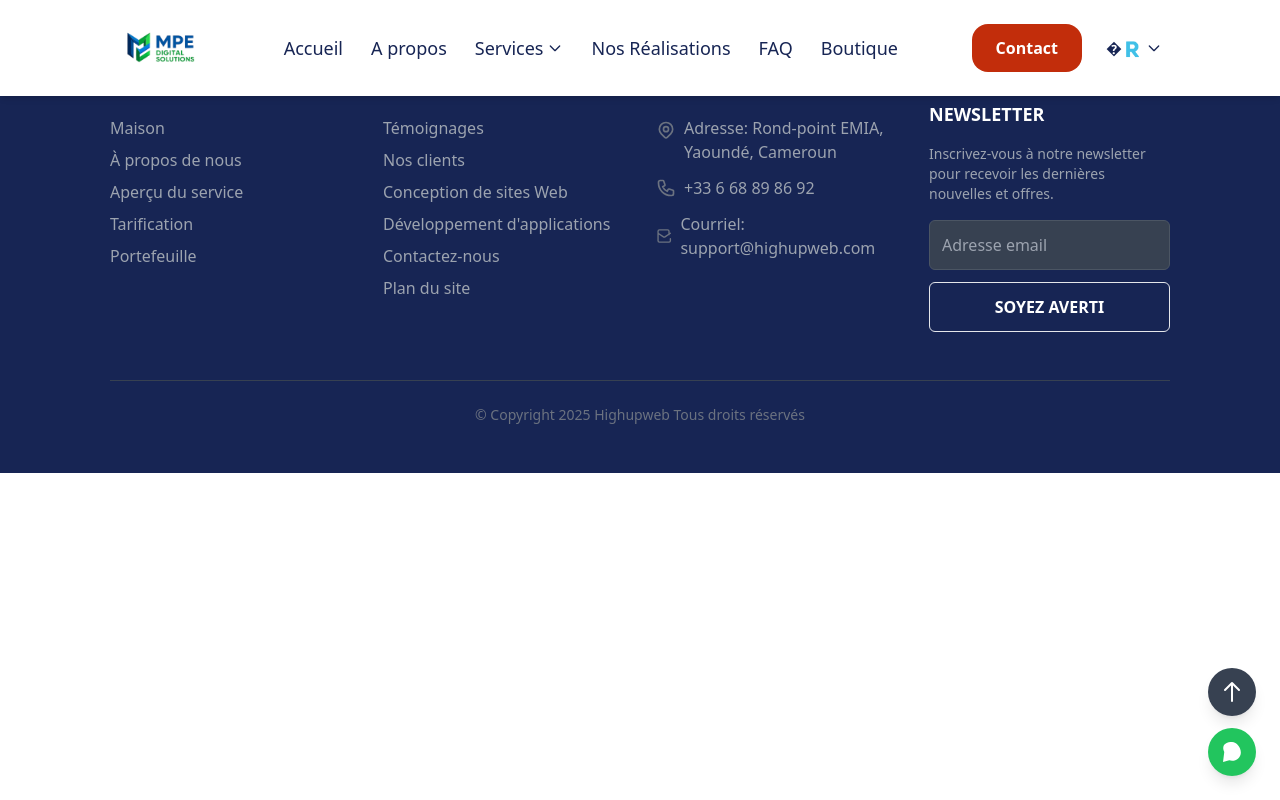
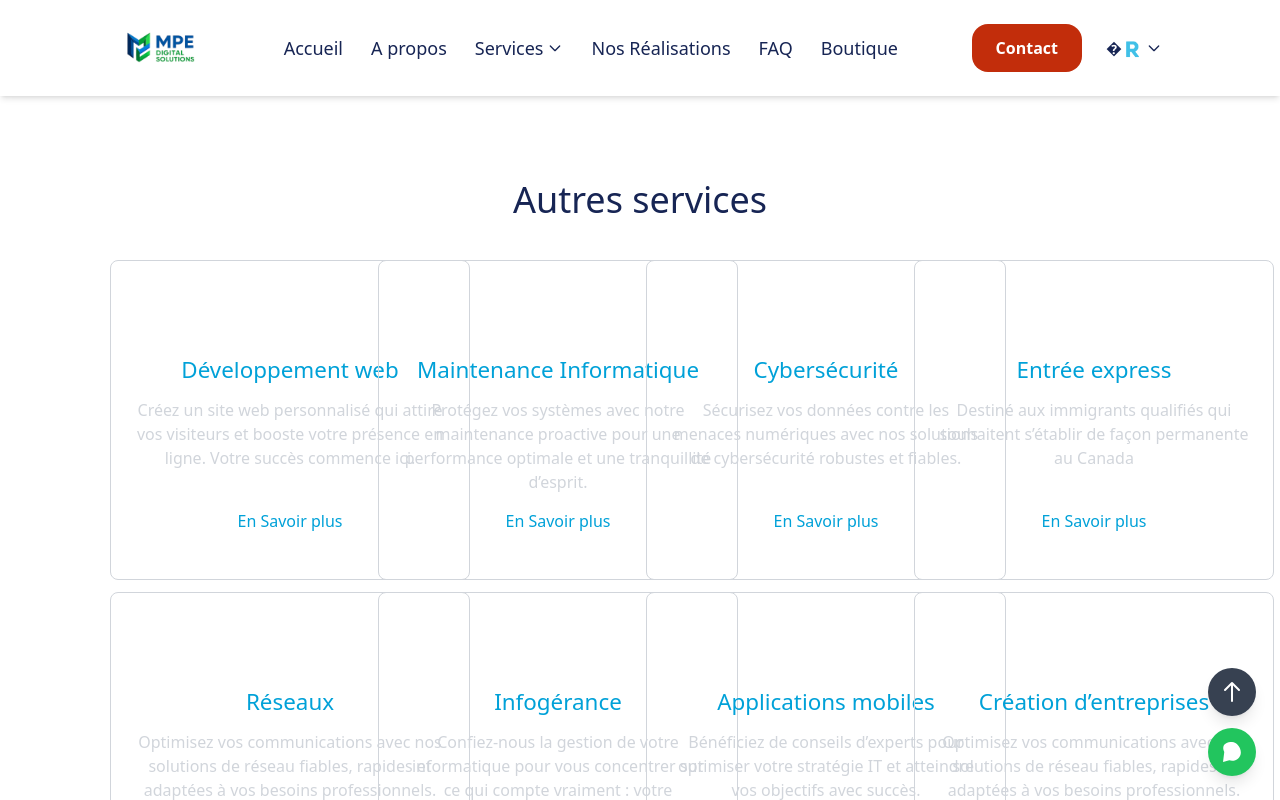
Before and after one commit to dilanetalom/patricktest, a React (Vite) app: page / in a window 1280 px wide. Shown: the top 800 px of the page. Built offline with nearby package versions, Linux system fonts and the light colour scheme.

Commit message:
begin contact page

```diff
--- /dev/null
+++ b/src/components/Allservice.jsx
@@ -0,0 +1,129 @@
+import React from "react";
+import { Link, useNavigate } from "react-router-dom";
+// import "./component.css";
+
+function Allservice() {
+  const list = [
+    {
+      id: 1,
+      title: "Développement web",
+      path:"/express",
+      description:
+        "Créez un site web personnalisé qui attire vos visiteurs et booste votre présence en ligne. Votre succès commence ici.",
+    },
+    {
+      id: 2,
+      title: "Maintenance Informatique",
+      path:"/express",
+      description:
+        "Protégez vos systèmes avec notre maintenance proactive pour une performance optimale et une tranquillité d’esprit.",
+    },
+    {
+      id: 3,
+      title: "Cybersécurité",
+      path:"/express",
+      description:
+        "Sécurisez vos données contre les menaces numériques avec nos solutions de cybersécurité robustes et fiables.",
+    },
+    {
+      id: 4,
+      title: "Entrée express",
+      path:"/express",
+      description:
+        "Destiné aux immigrants qualifiés qui souhaitent s’établir de façon permanente au Canada",
+    },
+    {
+      id: 5,
+      title: "Réseaux",
+      path:"/express",
+      description:
+        "Optimisez vos communications avec nos solutions de réseau fiables, rapides et adaptées à vos besoins professionnels.",
+    },
+    {
+      id: 6,
+      title: "Infogérance",
+      path:"/express",
+      description:
+        "Confiez-nous la gestion de votre informatique pour vous concentrer sur ce qui compte vraiment : votre entreprise",
+    },
+    {
+      id: 7,
+      title: "Applications mobiles",
+      path:"/express",
+      description:
+        "Bénéficiez de conseils d’experts pour optimiser votre stratégie IT et atteindre vos objectifs avec succès.",
+    },
+    {
+      id: 8,
+      title: "Création d’entreprises",
+      path:"/express",
+      description:
+        "Optimisez vos communications avec nos solutions de réseau fiables, rapides et adaptées à vos besoins professionnels.",
+    },
+    {
+      id: 9,
+      title: "Graphic Design",
+      path:"/express",
+      description:
+        "Confiez-nous la gestion de votre informatique pour vous concentrer sur ce qui compte vraiment : votre entreprise",
+    },
+    {
+      id: 10,
+      title: "SEA & SEO",
+      path:"/express",
+      description:
+        "Bénéficiez de conseils dʼexperts pour optimiser votre stratégie IT et atteindre vos objectifs avec succès.",
+    },
+    {
+      id: 11,
+      title: "Social Media Management",
+      path:"/express",
+      description:
+        "Optimisez vos communications avec nos solutions de réseau fiables, rapides et adaptées à vos besoins professionnels.",
+    },
+    {
+      id: 12,
+      title: "Digital Management",
+      path:"/express",
+      description:
+        "Bénéficiez de conseils dʼexperts pour optimiser votre stratégie IT et atteindre vos objectifs avec succès.",
+    },
+  ];
+
+  const navigate = useNavigate()
+  return (
+    <div className="lg:px-[110px] px-4 pt-40 pb-10 w-full bg-white flex flex-col gap-5 ">
+      <div className="w-full py-5 flex justify-center items-center text-blue-950 text-4xl font-[500]">
+        Autres services
+      </div>
+      <div className=" w-full grid grid-cols-4 gap-3 justify-center items-center">
+        {list.map((item) => {
+          return (
+            <div
+              className="w-[360px] h-[320px] border border-gray-300 rounded-lg card p-6"
+              key={item.id}
+            >
+              <div className="w-full h-1/4"></div>
+              <div className="w-full h-2/4 flex flex-col gap-3">
+                <div className="text-[#00A1D8] font-[500] text-[1.4em] text-center card_text">
+                  {item.title}
+                </div>
+                <div className="text-center text-gray-300 font-[300] card_text">
+                  {" "}
+                  {item.description}
+                </div>
+              </div>
+              <div className="w-full h-1/4 flex items-center justify-center">
+                <Link to="/express" className="text-[#00A1D8] font-[500] card_text" >
+                  En Savoir plus
+                </Link>
+              </div>
+            </div>
+          );
+        })}
+      </div>
+    </div>
+  );
+}
+
+export default Allservice;
--- a/src/components/about/Confiance.jsx
+++ b/src/components/about/Confiance.jsx
@@ -1,5 +1,5 @@
 import React from "react";
-// import about2 from "../assets/about2.jpeg";
+import about2 from "../../images/about2.jpeg";
 import { FaAngleRight } from "react-icons/fa";
 
 function Confiance() {
@@ -28,11 +28,11 @@ function Confiance() {
         <div className="md:w-[50%] mt-16 md:mt-0 md:h-full h-80 relative">
           <div className="w-full h-full bg-[#c22d0b] transform translate-x-5 translate-y-5 absolute"></div>
           <div className="w-full h-full absolute ">
-            {/* <img
+            <img
               src={about2}
               className="h-full w-full object-cover object-center"
               alt=""
-            /> */}
+            />
           </div>
         </div>
       </div>
--- a/src/pages/Porfolio.jsx
+++ b/src/pages/Porfolio.jsx
@@ -1,10 +1,11 @@
 import React from 'react'
 import Layout from '../components/Layout'
+import Allservice from '../components/Allservice'
 
 function Porfolio() {
   return (
     <Layout>
-      <div>sdfdf</div>
+      <Allservice/>
     </Layout>
   )
 }
```
Also changed, not shown: src/images/about2.jpeg (added).
